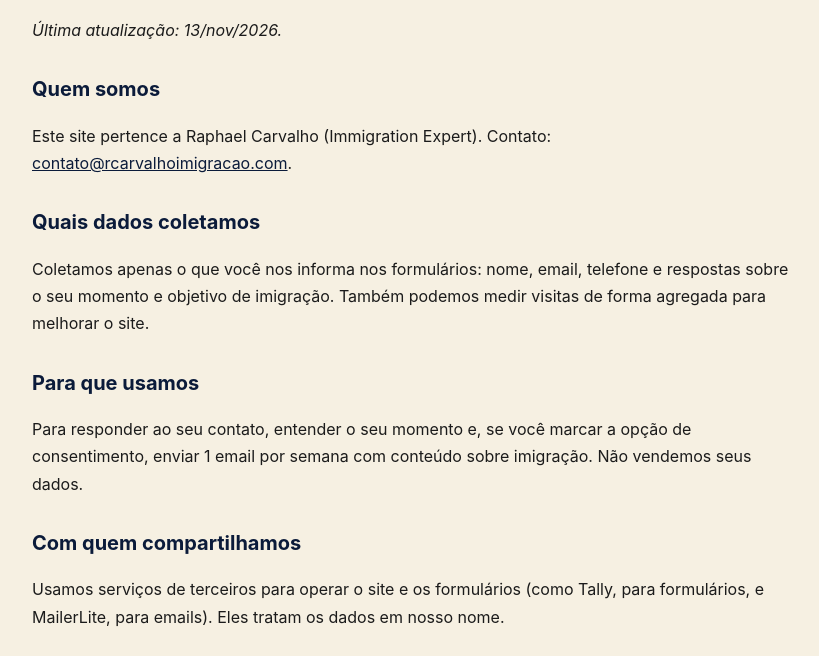
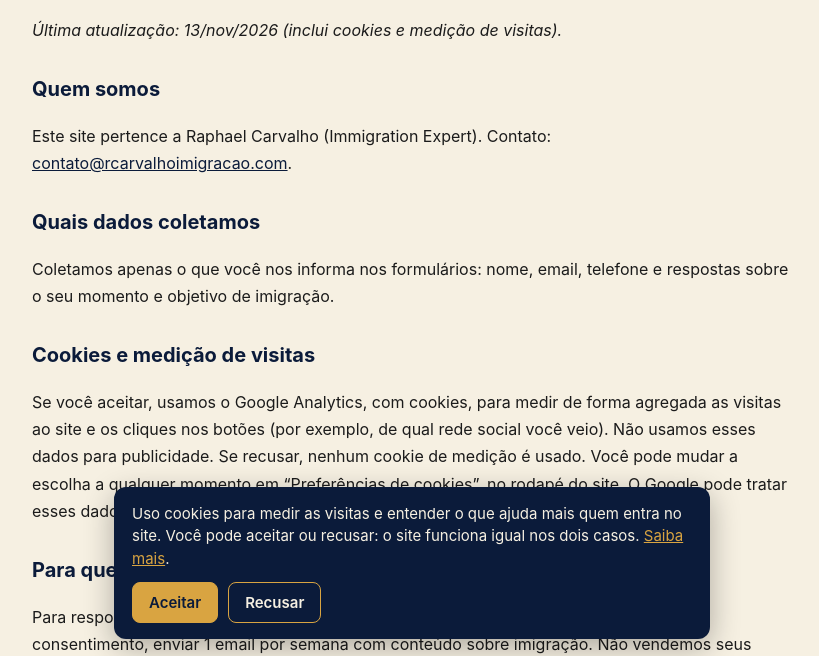
Before and after one commit to rcarvalhoimigracao/site-rcarvalho, a plain HTML site: page privacidade.html in a window 1280 px wide. Shown: the part 145-801 px from the top of the page, without its empty margins (228-1047 px from the left). Drawn offline with Linux system fonts and the light colour scheme.

Commit message:
Add files via upload

```diff
--- /dev/null
+++ b/analytics.js
@@ -0,0 +1,73 @@
+/* Medição de visitas (Google Analytics 4) com consentimento.
+   Nada do Google é carregado antes de a pessoa clicar em "Aceitar". */
+(function () {
+  var GA_ID = 'G-S5EW45H5BB';
+  var KEY = 'cookie-consent';
+
+  function getChoice() { try { return localStorage.getItem(KEY); } catch (e) { return null; } }
+  function setChoice(v) { try { localStorage.setItem(KEY, v); } catch (e) {} }
+
+  var loaded = false;
+  function loadGA() {
+    if (loaded) return; loaded = true;
+    window.dataLayer = window.dataLayer || [];
+    window.gtag = function () { window.dataLayer.push(arguments); };
+    gtag('js', new Date());
+    gtag('config', GA_ID, {
+      allow_google_signals: false,
+      allow_ad_personalization_signals: false
+    });
+    var s = document.createElement('script');
+    s.async = true;
+    s.src = 'https://www.googletagmanager.com/gtag/js?id=' + GA_ID;
+    document.head.appendChild(s);
+  }
+
+  // Conta cliques nos botões marcados com data-track (só se houver consentimento)
+  document.addEventListener('click', function (e) {
+    var el = e.target.closest && e.target.closest('[data-track]');
+    if (el && loaded && window.gtag) {
+      gtag('event', 'clique_botao', { nome_botao: el.getAttribute('data-track') });
+    }
+  });
+
+  function css() {
+    var st = document.createElement('style');
+    st.textContent =
+      '#ck{position:fixed;left:16px;right:16px;bottom:16px;z-index:9999;max-width:560px;margin:0 auto;' +
+      'background:#0B1B3A;color:#F6F0E2;border-radius:12px;padding:16px 18px;font:15px/1.5 Inter,system-ui,sans-serif;' +
+      'box-shadow:0 8px 30px rgba(0,0,0,.3)}#ck p{margin:0 0 12px}#ck a{color:#D9A441}' +
+      '#ck .b{display:flex;gap:10px;flex-wrap:wrap}#ck button{cursor:pointer;border-radius:8px;padding:10px 16px;' +
+      'font:600 15px Inter,system-ui,sans-serif;border:1px solid #D9A441}' +
+      '#ck .y{background:#D9A441;color:#0B1B3A}#ck .n{background:transparent;color:#F6F0E2}';
+    document.head.appendChild(st);
+  }
+
+  function banner() {
+    if (document.getElementById('ck')) return;
+    css();
+    var d = document.createElement('div');
+    d.id = 'ck'; d.setAttribute('role', 'dialog'); d.setAttribute('aria-label', 'Aviso de cookies');
+    d.innerHTML =
+      '<p>Uso cookies para medir as visitas e entender o que ajuda mais quem entra no site. ' +
+      'Você pode aceitar ou recusar: o site funciona igual nos dois casos. ' +
+      '<a href="privacidade.html">Saiba mais</a>.</p>' +
+      '<div class="b"><button class="y" type="button">Aceitar</button>' +
+      '<button class="n" type="button">Recusar</button></div>';
+    document.body.appendChild(d);
+    d.querySelector('.y').onclick = function () { setChoice('granted'); d.remove(); loadGA(); };
+    d.querySelector('.n').onclick = function () { setChoice('denied'); d.remove(); };
+  }
+
+  // Link "Preferências de cookies" no rodapé reabre o aviso
+  document.addEventListener('click', function (e) {
+    if (e.target && e.target.id === 'ck-prefs') { e.preventDefault(); banner(); }
+  });
+
+  function init() {
+    var c = getChoice();
+    if (c === 'granted') loadGA();
+    else if (c !== 'denied') banner();
+  }
+  if (document.readyState === 'loading') document.addEventListener('DOMContentLoaded', init); else init();
+})();
--- a/privacidade.html
+++ b/privacidade.html
@@ -16,13 +16,16 @@ a{color:#0B1B3A}.top{display:block;margin-bottom:24px}
 <main>
 <a class="top" href="index.html">← Voltar ao site</a>
 <h1>Política de Privacidade</h1>
-<p><em>Última atualização: 13/nov/2026.</em></p>
+<p><em>Última atualização: 13/nov/2026 (inclui cookies e medição de visitas).</em></p>
 
 <h2>Quem somos</h2>
 <p>Este site pertence a Raphael Carvalho (Immigration Expert). Contato: <a href="mailto:contato@rcarvalhoimigracao.com">contato@rcarvalhoimigracao.com</a>.</p>
 
 <h2>Quais dados coletamos</h2>
-<p>Coletamos apenas o que você nos informa nos formulários: nome, email, telefone e respostas sobre o seu momento e objetivo de imigração. Também podemos medir visitas de forma agregada para melhorar o site.</p>
+<p>Coletamos apenas o que você nos informa nos formulários: nome, email, telefone e respostas sobre o seu momento e objetivo de imigração.</p>
+
+<h2>Cookies e medição de visitas</h2>
+<p>Se você aceitar, usamos o Google Analytics, com cookies, para medir de forma agregada as visitas ao site e os cliques nos botões (por exemplo, de qual rede social você veio). Não usamos esses dados para publicidade. Se recusar, nenhum cookie de medição é usado. Você pode mudar a escolha a qualquer momento em “Preferências de cookies”, no rodapé do site. O Google pode tratar esses dados em servidores fora do Brasil.</p>
 
 <h2>Para que usamos</h2>
 <p>Para responder ao seu contato, entender o seu momento e, se você marcar a opção de consentimento, enviar 1 email por semana com conteúdo sobre imigração. Não vendemos seus dados.</p>
@@ -36,5 +39,6 @@ a{color:#0B1B3A}.top{display:block;margin-bottom:24px}
 <h2>Aviso</h2>
 <p>O conteúdo deste site é informativo e não substitui aconselhamento jurídico individual.</p>
 </main>
+<script src="analytics.js" defer></script>
 </body>
 </html>
```
Also changed, not shown: index.html (+2 -2 lines).
